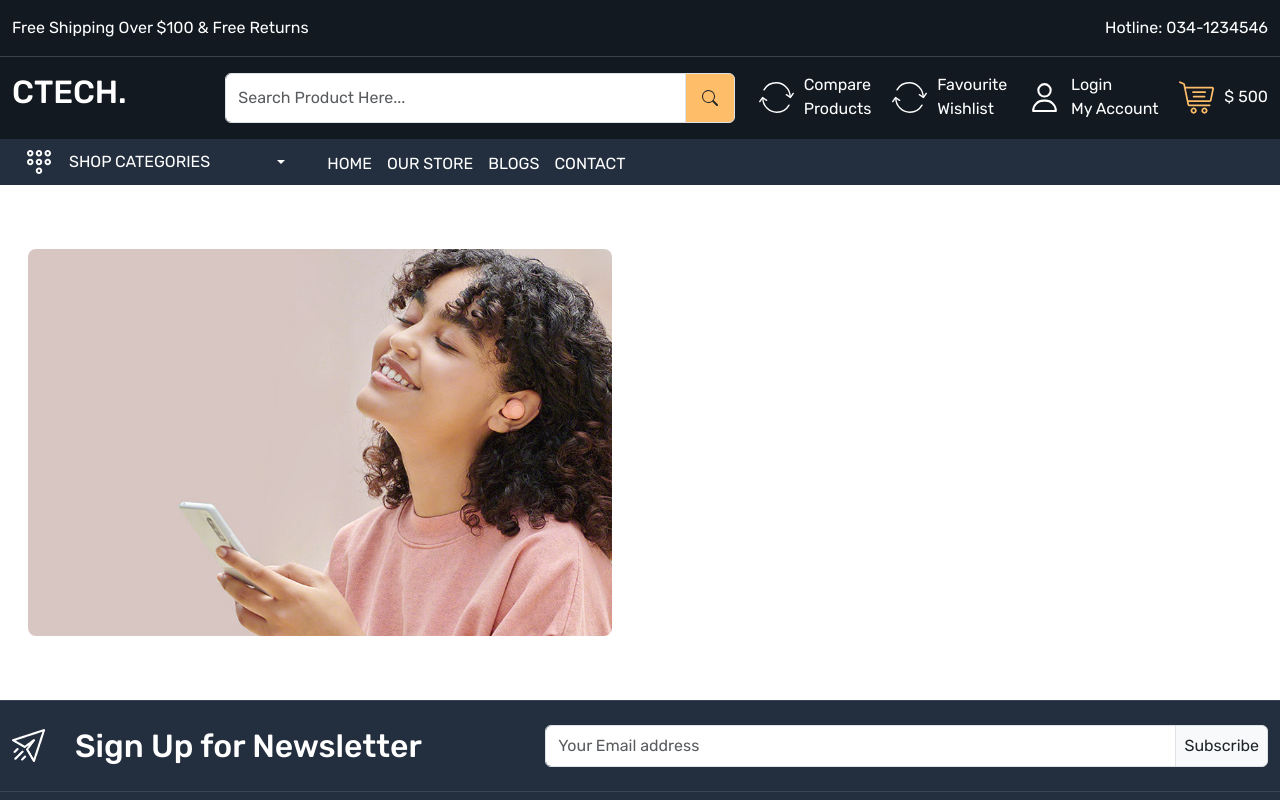
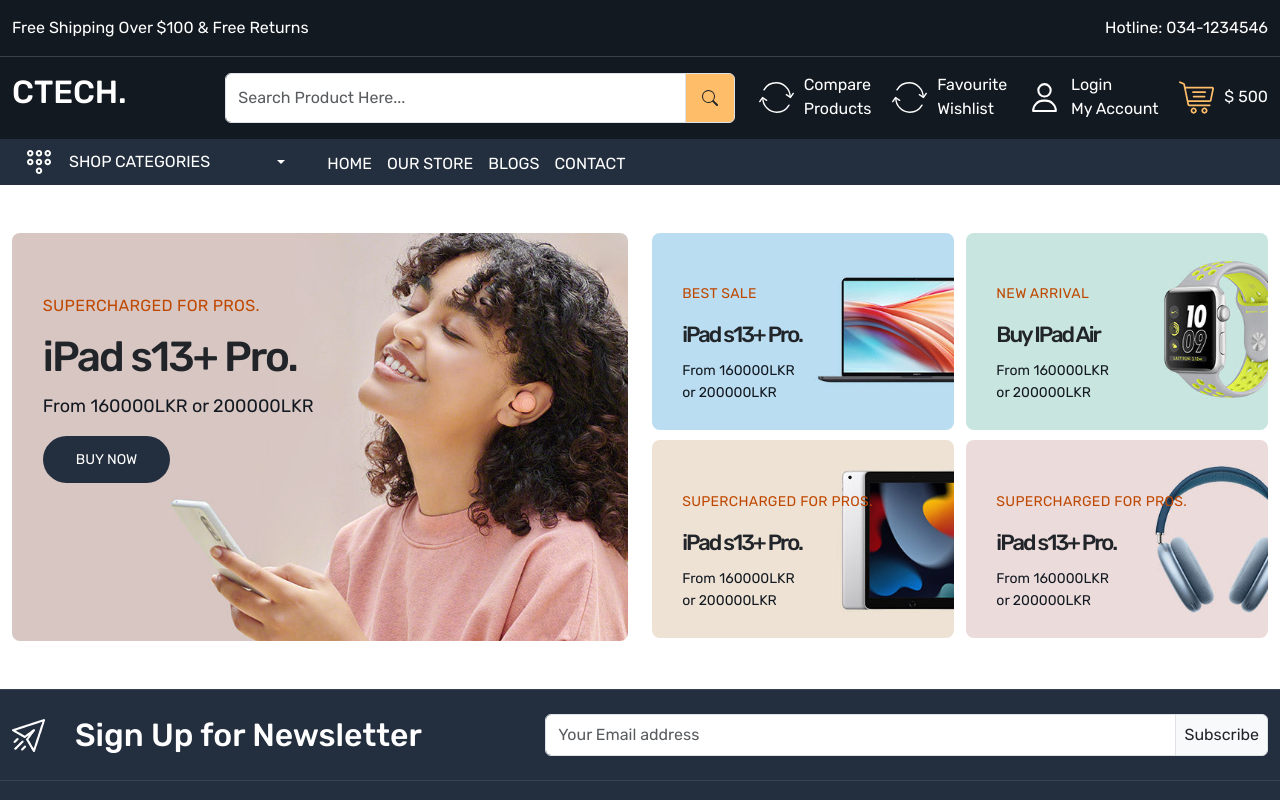
Before and after one commit to P-A-Chathura-Madhava/e_commerce_mern_frontend, a React (Create React App) app: page / in a window 1280 px wide. Shown: the top 800 px of the page. Built offline with nearby package versions, Linux system fonts and the light colour scheme.

Commit message:
apply section one in Home Page

```diff
--- a/src/App.css
+++ b/src/App.css
@@ -9,6 +9,7 @@
   --color-3b4149: #3b4149;
   --color-febd69: #febd69;
   --color-232f3e: #232f3e;
+  --color-bf4800: #bf4800;
 }
 
 body {
@@ -35,6 +36,19 @@
 
 .gap-30 {
   gap: 30px;
+}
+
+.button {
+  background-color: var(--color-232f3e);
+  color: white;
+  font-size: 14px;
+  padding: 13px 33px;
+  border-radius: 25px;
+}
+
+.button:hover {
+  background-color: var(--color-febd69);
+  color: #131921;
 }
 
 /* Header Part */
@@ -108,3 +122,71 @@
 }
 
 /* Footer Part ends here */
+
+/* Home Page */
+
+.main-banner-content {
+  top: 15%;
+  left: 5%;
+}
+
+.main-banner-content h4 {
+  font-size: 16px;
+  font-weight: 400;
+  line-height: 24px;
+  color: var(--color-bf4800);
+  margin: 0 0 12px;
+  letter-spacing: 0.3px;
+  text-transform: uppercase;
+}
+
+.main-banner-content h5 {
+  font-size: 42px;
+  line-height: 54px;
+  letter-spacing: -2px;
+  font-weight: 500;
+  text-transform: none;
+}
+
+.main-banner-content p {
+  font-size: 18px;
+  line-height: 28px;
+  letter-spacing: 0.4;
+  color: var(--color-131921);
+}
+
+.small-banner-content {
+  top: 25%;
+  left: 10%;
+}
+
+.small-banner-content h4 {
+  font-size: 14px;
+  font-weight: 400;
+  line-height: 24px;
+  color: var(--color-bf4800);
+  margin: 0 0 12px;
+  letter-spacing: 0.3px;
+  text-transform: uppercase;
+}
+
+.small-banner-content h5 {
+  font-size: 22px;
+  line-height: 34px;
+  letter-spacing: -2px;
+  font-weight: 500;
+  text-transform: none;
+}
+
+.small-banner-content p {
+  font-size: 14px;
+  line-height: 22px;
+  letter-spacing: 0.4;
+  color: var(--color-131921);
+}
+
+.small-banner {
+  width: 49%;
+}
+
+/* Home Page Ends */
--- a/src/pages/Home.js
+++ b/src/pages/Home.js
@@ -1,22 +1,93 @@
-import React from 'react'
+import React from "react";
+import { Link } from "react-router-dom";
 
 const Home = () => {
   return (
     <>
-    <section className='home-wrapper-1 py-5'>
-      <div className='container-xxl'>
-        <div className='row'>
-          <div className='col-6'>
-            <div className='main-banner-content p-3'>
-              <img src='images/main-banner-1.jpg' className='img-fluid rounded-3' alt='main banner'/>
+      <section className="home-wrapper-1 py-5">
+        <div className="container-xxl">
+          <div className="row">
+            <div className="col-6">
+              <div className="main-banner position-relative">
+                <img
+                  src="images/main-banner-1.jpg"
+                  className="img-fluid rounded-3"
+                  alt="main banner"
+                />
+                <div className="main-banner-content position-absolute">
+                  <h4>SUPERCHARGED FOR PROS.</h4>
+                  <h5>iPad s13+ Pro.</h5>
+                  <p>From 160000LKR or 200000LKR</p>
+                  <Link className="button">BUY NOW</Link>
+                </div>
+              </div>
+            </div>
+
+            <div className="col-6">
+              <div className="d-flex flex-wrap gap-10 justify-content-between align-items-center">
+                <div className="small-banner position-relative">
+                  <img
+                    src="images/catbanner-01.jpg"
+                    className="img-fluid rounded-3"
+                    alt="main banner"
+                  />
+                  <div className="small-banner-content position-absolute">
+                    <h4>Best Sale</h4>
+                    <h5>iPad s13+ Pro.</h5>
+                    <p>
+                      From 160000LKR <br /> or 200000LKR
+                    </p>
+                  </div>
+                </div>
+                <div className="small-banner position-relative">
+                  <img
+                    src="images/catbanner-02.jpg"
+                    className="img-fluid rounded-3"
+                    alt="main banner"
+                  />
+                  <div className="small-banner-content position-absolute">
+                    <h4>NEW ARRIVAL</h4>
+                    <h5>Buy IPad Air</h5>
+                    <p>
+                      From 160000LKR <br /> or 200000LKR
+                    </p>
+                  </div>
+                </div>
+                <div className="small-banner position-relative">
+                  <img
+                    src="images/catbanner-03.jpg"
+                    className="img-fluid rounded-3"
+                    alt="main banner"
+                  />
+                  <div className="small-banner-content position-absolute">
+                    <h4>SUPERCHARGED FOR PROS.</h4>
+                    <h5>iPad s13+ Pro.</h5>
+                    <p>
+                      From 160000LKR <br /> or 200000LKR
+                    </p>
+                  </div>
+                </div>
+                <div className="small-banner position-relative">
+                  <img
+                    src="images/catbanner-04.jpg"
+                    className="img-fluid rounded-3"
+                    alt="main banner"
+                  />
+                  <div className="small-banner-content position-absolute">
+                    <h4>SUPERCHARGED FOR PROS.</h4>
+                    <h5>iPad s13+ Pro.</h5>
+                    <p>
+                      From 160000LKR <br /> or 200000LKR
+                    </p>
+                  </div>
+                </div>
+              </div>
             </div>
           </div>
-          <div className='col-6'></div>
         </div>
-      </div>
-    </section>
+      </section>
     </>
-  )
-}
+  );
+};
 
-export default Home
+export default Home;
```
